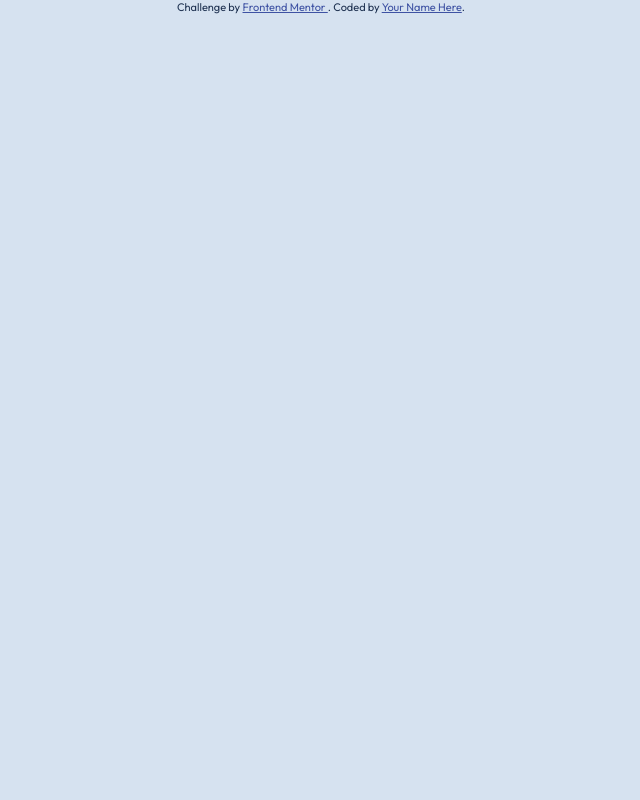
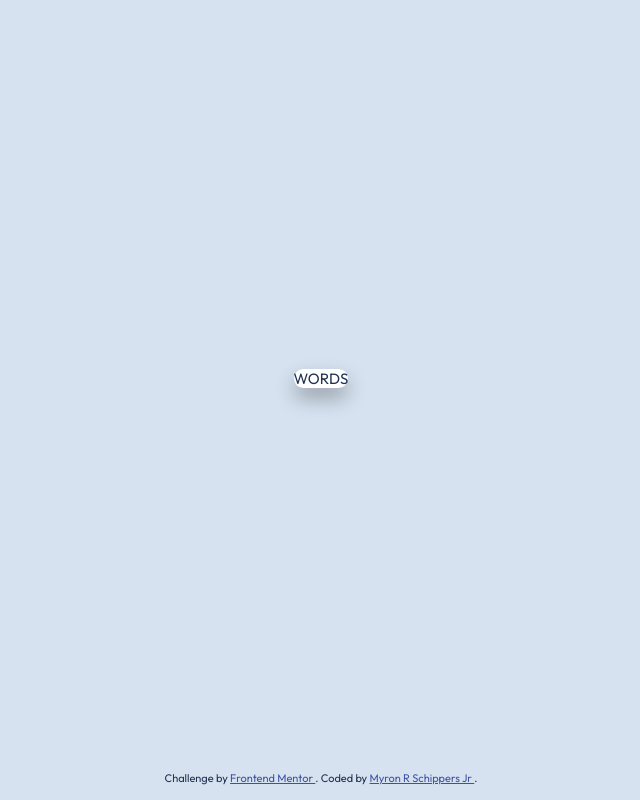
Before and after one commit to myronschippers/qr-code-component, a plain HTML site: page index.html in a window 1280 px wide. Shown: the whole page, without its empty margins (319-959 px from the left). Drawn offline with Linux system fonts and the light colour scheme.

Commit message:
stubbing in general layout elements and styling

```diff
--- a/index.html
+++ b/index.html
@@ -23,11 +23,23 @@
     <link rel="stylesheet" href="./styles.css" />
   </head>
   <body>
-    <div class="attribution">
-      Challenge by
-      <a href="https://www.frontendmentor.io?ref=challenge" target="_blank">
-        Frontend Mentor </a
-      >. Coded by <a href="#">Your Name Here</a>.
+    <div class="app-container">
+      <div class="app-container--body">
+        <div class="card">WORDS</div>
+      </div>
+
+      <div class="attribution app-container--footer">
+        Challenge by
+        <a href="https://www.frontendmentor.io?ref=challenge" target="_blank">
+          Frontend Mentor </a
+        >. Coded by
+        <a
+          href="https://www.linkedin.com/in/myron-schippers-jr/"
+          target="_blank"
+        >
+          Myron R Schippers Jr </a
+        >.
+      </div>
     </div>
   </body>
 </html>
--- a/styles.css
+++ b/styles.css
@@ -21,6 +21,29 @@ body {
   font-family: 'Outfit', 'Arial Narrow', Arial, sans-serif;
 }
 
+.app-container {
+  height: 100vh;
+  display: flex;
+  flex-direction: column;
+}
+
+.app-container--body {
+  flex-grow: 1;
+  display: flex;
+  justify-content: center;
+  align-items: center;
+}
+
+.app-container--footer {
+  padding: 1.5rem;
+}
+
+.card {
+  background-color: var(--palette-bright);
+  border-radius: 10px;
+  box-shadow: 0px 10px 20px rgba(0, 0, 0, 0.3);
+}
+
 .attribution {
   font-size: 1.1rem;
   text-align: center;
```
